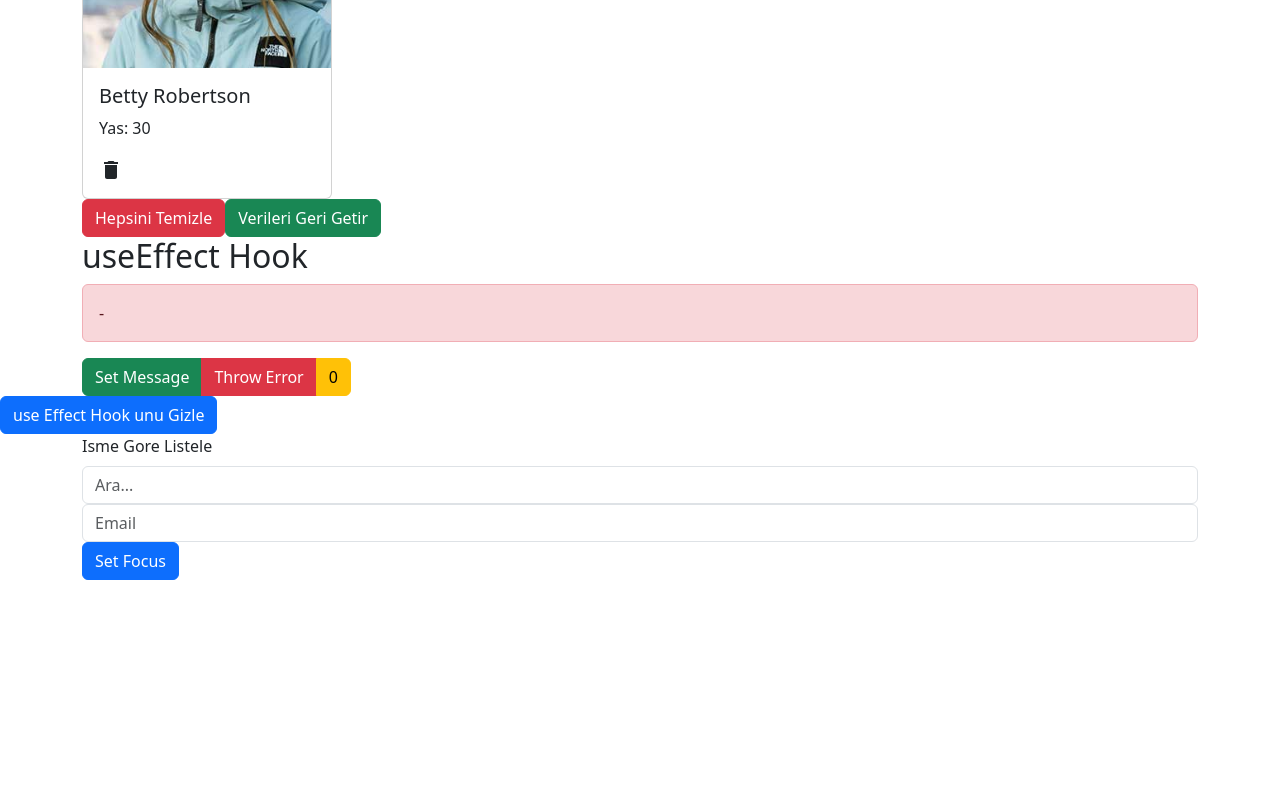
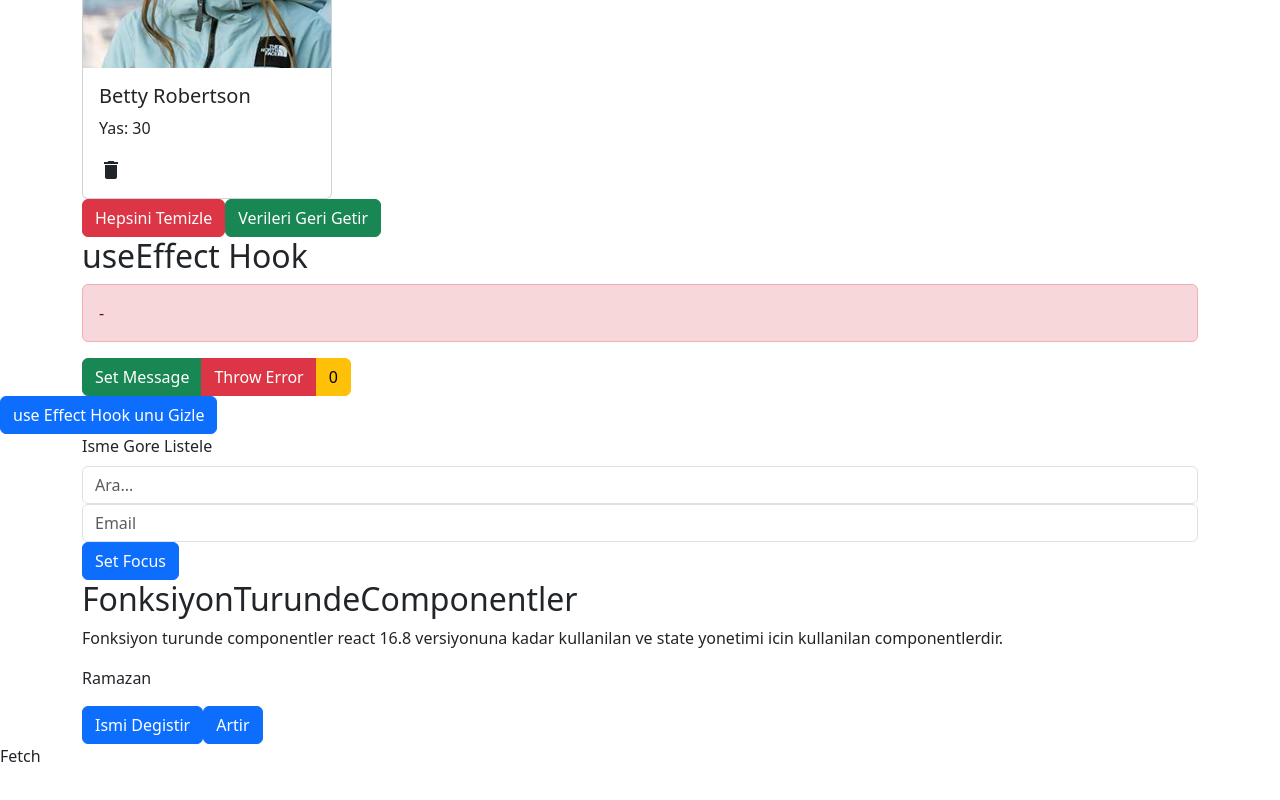
Before and after one commit to ako35/React-Js, a React (Create React App) app in the folder basics/: page / in a window 1280 px wide. Shown: the part 7558-8358 px from the top of the page. Before the commit the page ends 8210 px from the top, so only its background shows below. Built offline with nearby package versions, Linux system fonts and the light colour scheme.

Commit message:
reactjs12

```diff
--- a/basics/src/App.js
+++ b/basics/src/App.js
@@ -31,6 +31,9 @@ import { Button } from "react-bootstrap";
 import DijitalSaatUygulamasi3 from "./components/17-dijital-saat-uygulamasi3/dijital-saat-uygulamasi3";
 import FilterList from "./components/18-filter-list/filter-list";
 import UseRef from "./components/19-useRef/useref";
+import ClassTurundeComponentler from "./components/20-component-turleri/01-class-turunde-componentler";
+import FonksiyonTurundeComponentler from "./components/20-component-turleri/02-fonksiyon-turunde-componentler";
+import Fetch from "./components/21-fetch/01-fetch";
 
 const profileCardData = {
   name: "Ramazan",
@@ -109,6 +112,9 @@ const App = () => {
       {showUseEffect && <DijitalSaatUygulamasi3 textColor="red" bgColor="yellow" />}
       <FilterList />
       <UseRef />
+      {showUseEffect && <ClassTurundeComponentler />}
+      <FonksiyonTurundeComponentler />
+      <Fetch />
 
       <br />
       <br />
--- a/basics/src/components/20-component-turleri/01-class-turunde-componentler.js
+++ b/basics/src/components/20-component-turleri/01-class-turunde-componentler.js
@@ -1,7 +1,53 @@
-import React, { Component } from 'react';
+import React, { Component } from "react";
+import { Button, Container } from "react-bootstrap";
 
 class ClassTurundeComponentler extends Component {
-    render() {
-        return <div>ClassTurundeComponentler</div>;
+  constructor(props) {
+    super(props);
+    this.state = {
+      name: "Ramazan",
+      message: "Hello World",
+      counter: 0,
+    };
+  }
+
+  componentDidMount() {
+    console.log("ClassTurundeComponentler ilk mount edildiginde calisir");
+  }
+
+  componentWillUnmount() {
+    console.log("ClassTurundeComponentler unmount edildiginde calisir");
+  }
+
+  componentDidUpdate( prevProps, prevState) {
+    console.log("ClassTurundeComponentler update edildiginde calisir");
+
+    if (prevState.name !== this.state.name) {
+      console.log("ClassTurundeComponentler name state i degisti.");
     }
+  }
+  render() {
+    console.log("ClassTurundeComponentler ilk burasi calisir");
+    return (
+      <Container>
+        <h2>ClassTurundeComponentler</h2>
+        <p>
+          Class turunde componentler react 16.8 versiyonuna kadar kullanilan ve
+          state yonetimi icin kullanilan componentlerdir.
+        </p>
+        <p>{this.state.name}</p>
+        <Button onClick={() => this.setState({ name: "Ramazan" })}>
+          Ismi Degistir
+        </Button>
+        <p>{this.state.message}</p>
+        <Button onClick={() => this.setState(prevState => ({
+          counter: prevState.counter + 1
+        }))}>
+          Artir
+        </Button>
+      </Container>
+    );
+  }
 }
+
+export default ClassTurundeComponentler;
--- /dev/null
+++ b/basics/src/components/20-component-turleri/02-fonksiyon-turunde-componentler.js
@@ -0,0 +1,46 @@
+import React, { useEffect, useState } from "react";
+import { Button, Container } from "react-bootstrap";
+
+const FonksiyonTurundeComponentler = () => {
+  const [name, setName] = useState("Ramazan");
+  const [counter, setCounter] = useState(0);
+  console.log(counter);
+
+  useEffect(() => {
+    console.log("FonksiyonTurundeComponentler ilk mount edildiginde calisir");
+
+    return () => {
+      console.log("FonksiyonTurundeComponentler unmount edildiginde calisir");
+    };
+  }, []);
+
+  useEffect(() => {
+    console.log("FonksiyonTurundeComponentler update edildiginde calisir");
+  });
+
+  useEffect(() => {
+    console.log("FonksiyonTurundeComponentler name state i degisti.");
+  }, [name]);
+
+  console.log("FonksiyonTurundeComponentler ilk burasi calisir");
+  return (
+    <Container>
+      <h2>FonksiyonTurundeComponentler</h2>
+      <p>
+        Fonksiyon turunde componentler react 16.8 versiyonuna kadar kullanilan
+        ve state yonetimi icin kullanilan componentlerdir.
+      </p>
+      <p>{name}</p>
+      <Button onClick={() => setName("Ali")}>Ismi Degistir</Button>
+      <Button
+        onClick={() =>
+          setCounter((prevValue) => prevValue + 1)
+        }
+      >
+        Artir
+      </Button>
+    </Container>
+  );
+};
+
+export default FonksiyonTurundeComponentler;
--- /dev/null
+++ b/basics/src/components/21-fetch/01-fetch.js
@@ -0,0 +1,10 @@
+import React from 'react'
+
+const Fetch = () => {
+
+  return (
+    <div>Fetch</div>
+  )
+}
+
+export default Fetch
```
